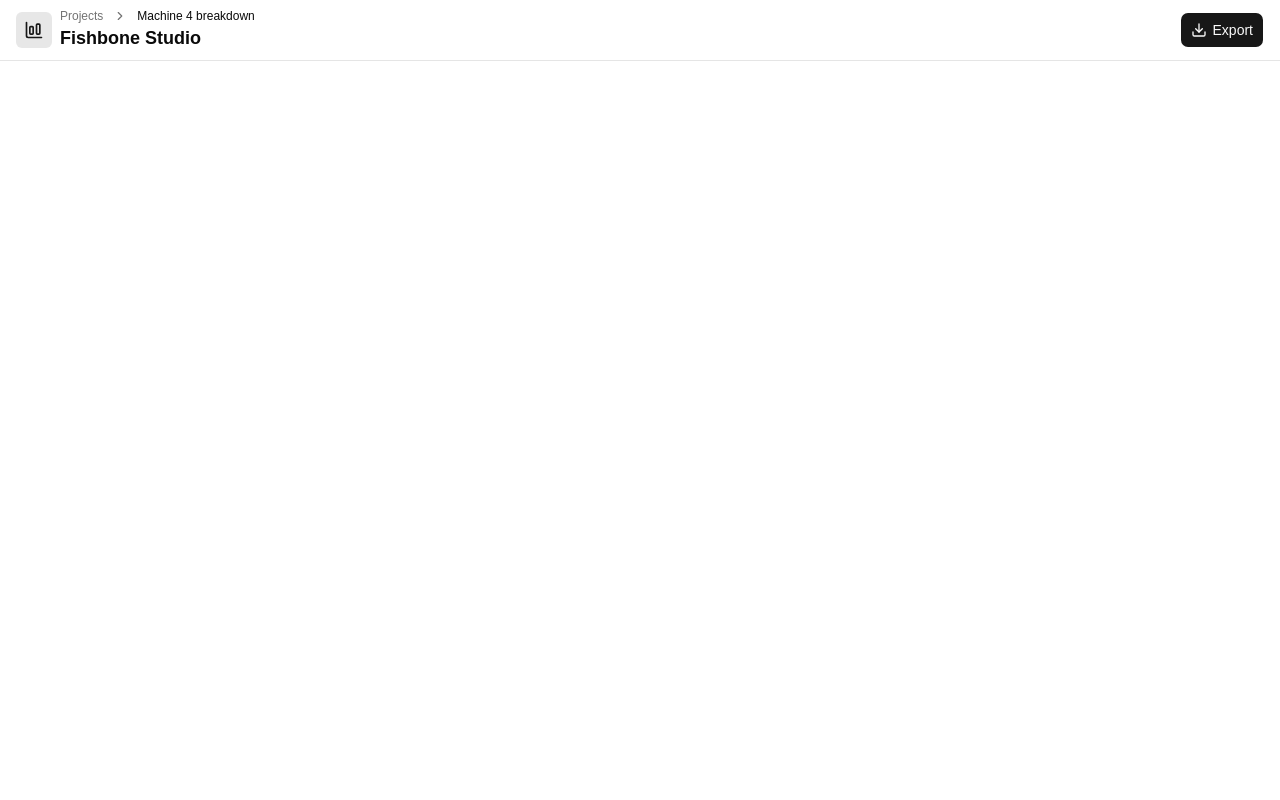
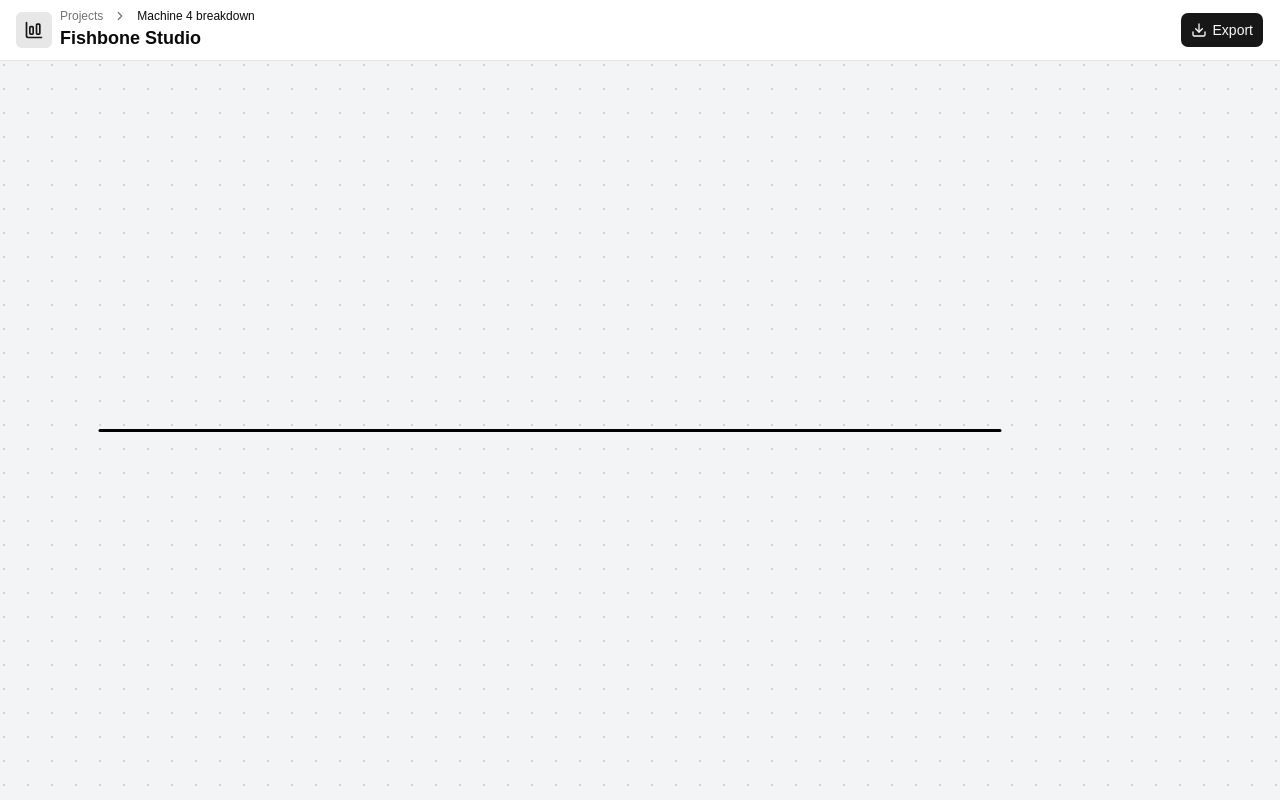
Before and after one commit to GerardGargan/react-canvas, a React (Vite) app: page / in a window 1280 px wide. Built offline with nearby package versions, Linux system fonts and the light colour scheme.

Commit message:
Add grid and pan/zoom

```diff
--- a/src/components/fishbone/fishbone-canvas.tsx
+++ b/src/components/fishbone/fishbone-canvas.tsx
@@ -1,5 +1,112 @@
+import {
+  useEffect,
+  useRef,
+  useState,
+  type MouseEvent,
+  type WheelEvent,
+} from "react";
+
 function FishboneCanvas() {
-  return <div>FishboneCanvas</div>;
+  const containerRef = useRef<HTMLDivElement>(null);
+  const [transform, setTransform] = useState({ x: 0, y: 0, scale: 1 });
+  const [isPanning, setIsPanning] = useState(false);
+  const [startPan, setStartPan] = useState({ x: 0, y: 0 });
+  const [centerY, setCenterY] = useState(500);
+
+  useEffect(() => {
+    if (containerRef.current) {
+      setCenterY(containerRef.current.clientHeight / 2);
+      setTransform({ x: 0, y: 0, scale: 1 });
+    }
+  }, []);
+
+  const onWheel = (e: WheelEvent<HTMLDivElement>) => {
+    e.preventDefault();
+
+    const container = containerRef.current;
+    if (!container) return;
+
+    const delta = e.deltaY > 0 ? 0.98 : 1.02;
+    const newScale = Math.min(Math.max(transform.scale * delta, 0.3), 2);
+    setTransform((prev) => {
+      return { ...prev, scale: newScale };
+    });
+  };
+
+  const onMouseDown = (e: MouseEvent<HTMLDivElement>) => {
+    setIsPanning(true);
+    setStartPan({ x: e.clientX - transform.x, y: e.clientY - transform.y });
+  };
+
+  const onMouseUp = () => {
+    setIsPanning(false);
+  };
+
+  const onMouseMove = (e: MouseEvent<HTMLDivElement>) => {
+    if (!isPanning) return;
+    setTransform((prev) => {
+      return { ...prev, x: e.clientX - startPan.x, y: e.clientY - startPan.y };
+    });
+  };
+
+  return (
+    <div
+      className="relative h-full flex-1 overflow-hidden bg-gray-100"
+      ref={containerRef}
+      onMouseDown={onMouseDown}
+      onMouseUp={onMouseUp}
+      onMouseMove={onMouseMove}
+      onWheel={onWheel}
+    >
+      <div
+        className="w-full h-full cursor-grab active:cursor-grabbing relative items-center justify-center"
+        style={{
+          transform: `translate(${transform.x}px, ${transform.y}px) scale(${transform.scale})`,
+        }}
+      >
+        {/* Grid */}
+        <div
+          className="absolute"
+          style={{
+            left: "-5000px",
+            top: "-5000px",
+            width: "10000px",
+            height: "10000px",
+            backgroundImage: "radial-gradient(#cbd5e1 1px, transparent 1px)",
+            backgroundSize: `${24 * transform.scale}px ${
+              24 * transform.scale
+            }px`,
+            backgroundPosition: `${transform.x % (24 * transform.scale)}px ${
+              transform.y % (24 * transform.scale)
+            }px`,
+          }}
+        />
+
+        {/* Content */}
+        <div className="relative w-1000 h-1000">
+          {/* Fishbone nodes go here */}
+          <svg
+            className="absolute inset-0 w-full h-full pointer-events-none"
+            style={{ minWidth: "1200px", minHeight: "1000px" }}
+          >
+            {/* Main spine */}
+            <line
+              x1="100"
+              y1={centerY}
+              x2="1000"
+              y2={centerY}
+              stroke="black"
+              strokeWidth="3"
+              strokeLinecap="round"
+            />
+
+            {/* Arrow head */}
+            <polygon points={`1000,100 980,1000 980,1000`} fill="black" />
+          </svg>
+        </div>
+      </div>
+    </div>
+  );
 }
 
 export default FishboneCanvas;
--- /dev/null
+++ b/src/data/categories.ts
@@ -0,0 +1,29 @@
+import type { Category } from "@/interfaces";
+import { BarChart3, Cloud, Cog, FileText, Package, User } from "lucide-react";
+
+export const categories: Category[] = [
+  {
+    category: "Man",
+    icon: User,
+  },
+  {
+    category: "Machine",
+    icon: Cog,
+  },
+  {
+    category: "Material",
+    icon: Package,
+  },
+  {
+    category: "Method",
+    icon: FileText,
+  },
+  {
+    category: "Measurement",
+    icon: BarChart3,
+  },
+  {
+    category: "Environment",
+    icon: Cloud,
+  },
+];
--- /dev/null
+++ b/src/data/sampleFishbone.ts
@@ -0,0 +1,27 @@
+import type { FishboneAnalysis } from "@/interfaces";
+
+export const sampleAnalysis: FishboneAnalysis = {
+  id: "a",
+  dateModified: new Date().toLocaleDateString(),
+  dateCreated: new Date().toLocaleDateString(),
+  createdBy: "Gerard Gargan",
+  priority: "High",
+  problemStatement: "Dropped reel from clamp truck",
+  status: "InProgress",
+  title: "Investigation into dropped reel",
+  causes: [
+    {
+      id: "1",
+      category: "Environment",
+      isRootCause: false,
+      title: "Wet environment",
+      whys: [
+        {
+          id: "1",
+          level: 1,
+          reason: "Operating outside in wet weather",
+        },
+      ],
+    },
+  ],
+};
--- a/src/pages/fishbone.tsx
+++ b/src/pages/fishbone.tsx
@@ -1,39 +1,12 @@
+import FishboneCanvas from "@/components/fishbone/fishbone-canvas";
 import FishboneHeader from "@/components/fishbone/fishbone-header";
-import type { Category } from "@/interfaces";
-import { BarChart3, Cloud, Cog, FileText, Package, User } from "lucide-react";
-
-const categories: Category[] = [
-  {
-    category: "Man",
-    icon: User,
-  },
-  {
-    category: "Machine",
-    icon: Cog,
-  },
-  {
-    category: "Material",
-    icon: Package,
-  },
-  {
-    category: "Method",
-    icon: FileText,
-  },
-  {
-    category: "Measurement",
-    icon: BarChart3,
-  },
-  {
-    category: "Environment",
-    icon: Cloud,
-  },
-];
 
 function Fishbone() {
   return (
-    <>
+    <div className="h-screen flex flex-col bg-background">
       <FishboneHeader analysisTitle="Machine 4 breakdown" onExport={() => {}} />
-    </>
+      <FishboneCanvas />
+    </div>
   );
 }
 
```
Also changed, not shown: src/interfaces/index.ts (+29 -0 lines).
